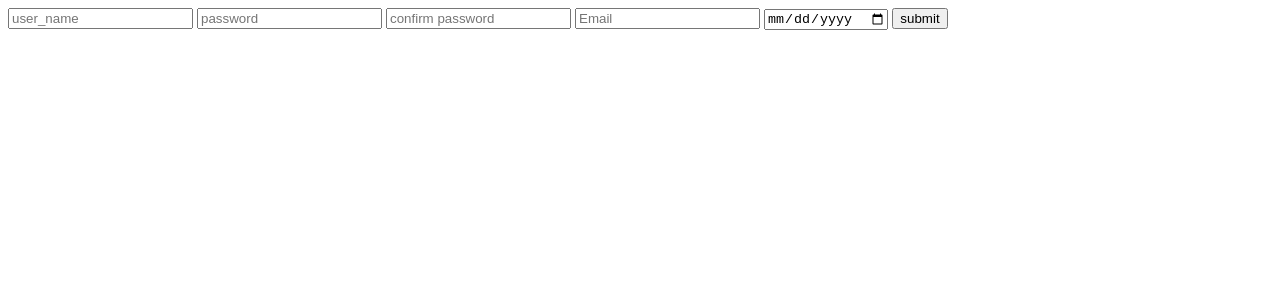
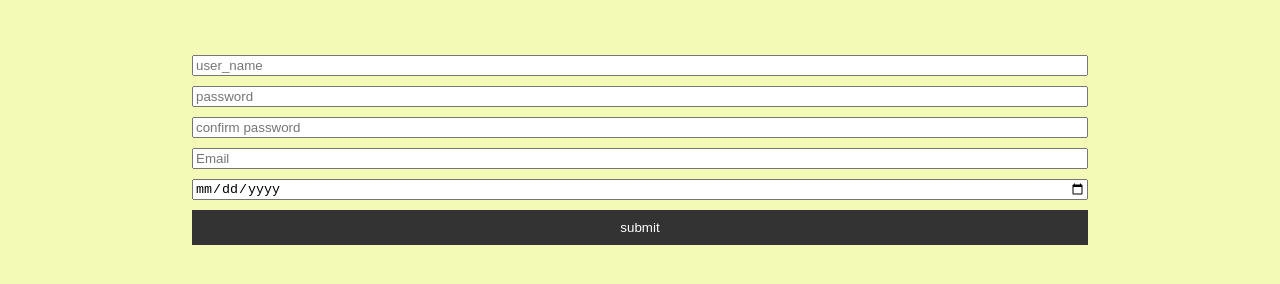
Before and after one commit to FACN3/umm-el-fahem, a website: page public/signup.html in a window 1280 px wide. Drawn offline with Linux system fonts and the light colour scheme; files that its build step writes are made by us from their sources.

Commit message:
fixing issues and some css reference #33 #34 #29 #32 #37

```diff
--- a/package.json
+++ b/package.json
@@ -5,7 +5,8 @@
   "main": "index.js",
   "scripts": {
     "test": "echo \"Error: no test specified\" && exit 1",
-    "start": "nodemon ./src/server.js"
+    "start": "node ./src/server.js",
+    "dev":"nodemon ./src/server.js"
   },
   "repository": {
     "type": "git",
--- a/public/signup.html
+++ b/public/signup.html
@@ -5,13 +5,17 @@
     <title>umm-el-fahem</title>
   </head>
   <body>
-    <form class="" action="/add_user" method="post">
-      <input type="text" id='singup_user_name' name="user_name" placeholder="user_name">
-      <input type="password" id='singup_password' name="password" placeholder="password">
-      <input type="password" id='singup_confirm_password' name="confirm_password" placeholder="confirm password">
-      <input type="email" pattern="[a-z0-9._%+-]+@[a-z0-9.-]+\.[a-z]{2,3}$" id='singup_email' name="email" placeholder="Email">
-      <input type="date" id='singup_dob' name="date_of_birth">
+    <form class="form--signup" action="/add_user" onsubmit="return samepassword()" method="post">
+      <input type="text" id='singup_user_name' name="user_name" placeholder="user_name" required>
+      <input type="password" id='singup_password' name="password" placeholder="password" required>
+      <input type="password" id='singup_confirm_password' name="confirm_password" placeholder="confirm password" required>
+      <input type="email" pattern="[a-z0-9._%+-]+@[a-z0-9.-]+\.[a-z]{2,3}$" id='singup_email' name="email" placeholder="Email" required>
+      <input type="date" id='singup_dob' name="date_of_birth" required>
       <input type="submit" id='signup_submit' name="submit" value="submit">
     </form>
+    <label></label>
   </body>
+  <link rel="stylesheet" href="public/style.css">
+  <script src='public/signup.js'></script>
+
 </html>
--- a/public/style.css
+++ b/public/style.css
@@ -1,5 +1,6 @@
 body {
   margin: 0;
+  background-color: #F3FAB6;
 }
 
 #container {
@@ -91,7 +92,7 @@ ul.topnav li a.active {
   /* Could be more or less, depending on screen size */
 }
 
-.modal-content input[type=text], input[type=password] {
+.modal-content input[type=text],.modal-content input[type=password] {
   width: 100%;
   padding: 12px 20px;
   margin: 8px 0;
@@ -132,6 +133,25 @@ img.avatar {
   display: flex;
   flex-direction: column;
 }*/
+.form--signup{
+  width: 70%;
+  margin: 0 auto;
+  margin-top: 50px;
+  display: flex;
+  flex-direction: column;
+}
+
+.form--signup input{
+  margin: 5px 0 5px 0;
+}
+
+.form--signup input[type=submit]{
+  border: none;
+  background-color: #333;
+  padding: 10px 0 10px 0;
+  color:white;
+}
+
 
 .div--post {
   width: 60%;
@@ -182,6 +202,8 @@ img.avatar {
   margin-bottom: 50px;
   padding-bottom: 40px;
   border-bottom: outset;
+  overflow-wrap: break-word;
+
 }
 
 .div--article h2 {
--- a/src/router.js
+++ b/src/router.js
@@ -1,7 +1,7 @@
 const fs = require('fs');
 const handlers = require('./handler.js');
 
-homepages = ['/', '/public/style.css', '/public/index.js', '/signup'];
+homepages = ['/', '/public/style.css','/public/signup.js', '/public/index.js', '/signup'];
 
 const router = (req, res) => {
   // console.log(req.url);
```
Also changed, not shown: public/index.js (+9 -5 lines), public/signup.js (added, +9 -0 lines), src/jwt_validation.js (+8 -8 lines).
